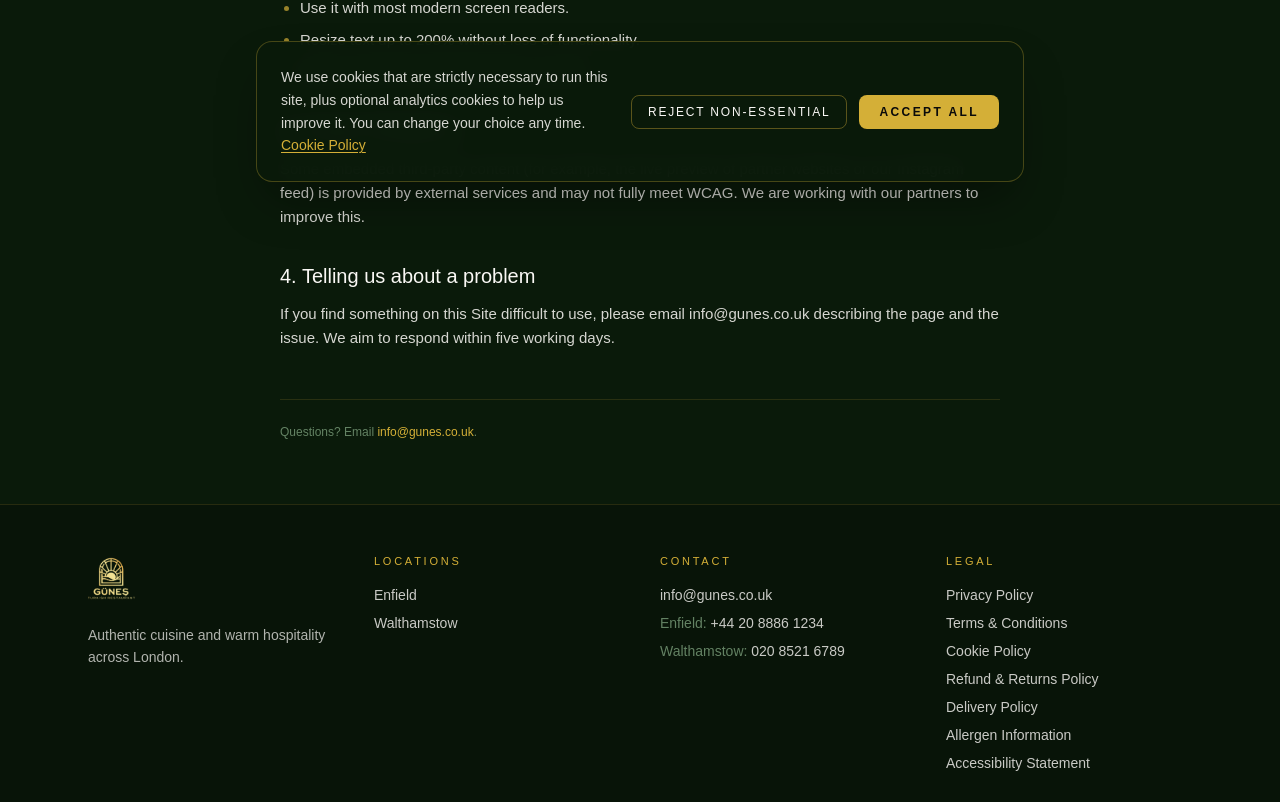
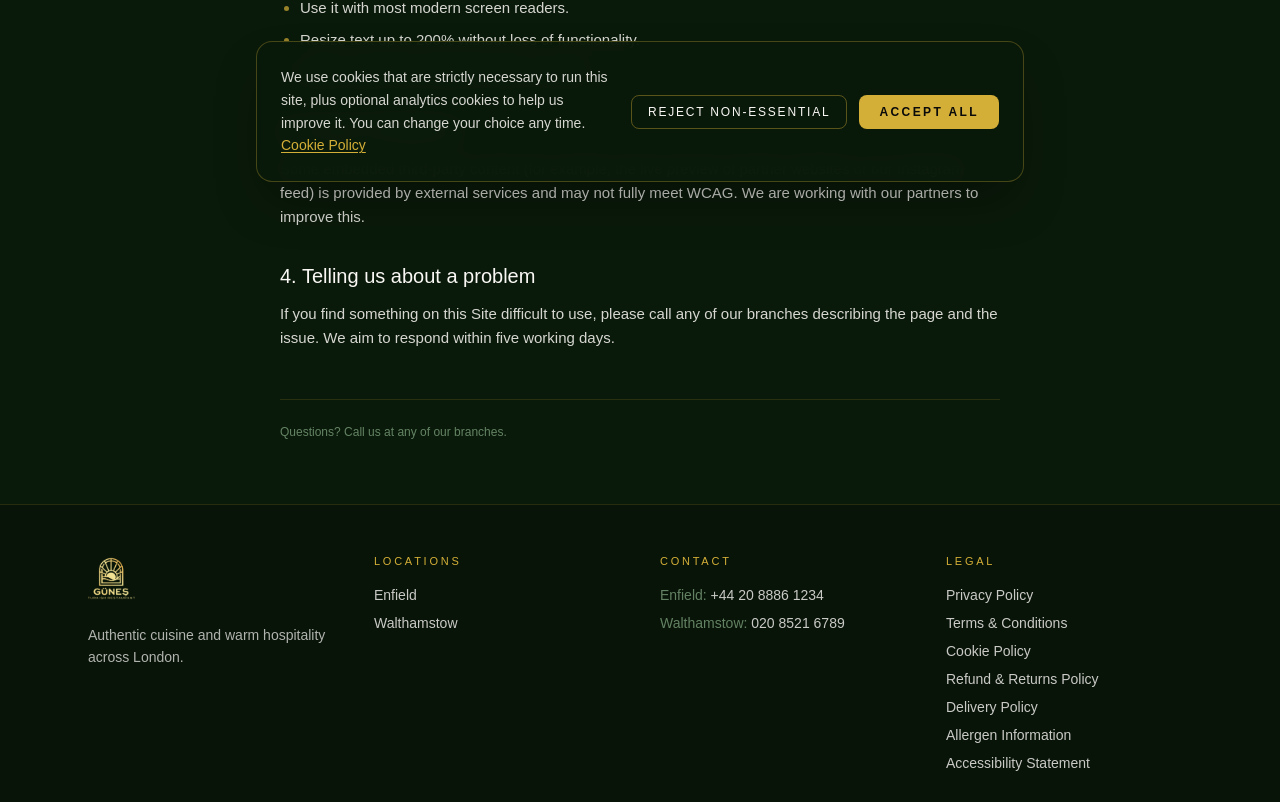
Before and after one commit to ozrovi1/gunes-restaurant, a Next.js app: page /legal/accessibility in a window 1280 px wide. Shown: the part 594-1396 px from the top of the page. Built offline with nearby package versions, Linux system fonts and the light colour scheme.

Commit message:
Remove non-existent info@gunes.co.uk email from all pages and branches

```diff
--- a/src/app/legal/[slug]/page.tsx
+++ b/src/app/legal/[slug]/page.tsx
@@ -94,16 +94,7 @@ export default async function LegalPage({
         </article>
 
         <div className="mt-12 pt-6 border-t border-[#d4af37]/15 text-xs text-[#7a9e7a]/80">
-          <p>
-            Questions? Email{" "}
-            <a
-              href="mailto:info@gunes.co.uk"
-              className="text-[#d4af37] hover:text-[#e8c547] transition-colors"
-            >
-              info@gunes.co.uk
-            </a>
-            .
-          </p>
+          <p>Questions? Call us at any of our branches.</p>
         </div>
       </div>
     </main>
--- a/src/app/locations/[slug]/page.tsx
+++ b/src/app/locations/[slug]/page.tsx
@@ -69,7 +69,6 @@ export default async function BranchPage({ params }: { params: Promise<{ slug: s
           <div className="space-y-2 text-[#faf8f5]/90 text-sm sm:text-base">
             <p>{branch.address}</p>
             <p className="text-[#7a9e7a]">{branch.hours}</p>
-            <a href="mailto:info@gunes.co.uk" className="block hover:text-[#d4af37] transition-colors">info@gunes.co.uk</a>
             <p><a href={`tel:${branch.phone.replace(/\s/g, "")}`} className="hover:text-[#d4af37] transition-colors">Booking: {branch.phone}</a></p>
           </div>
           <div className="flex flex-col sm:flex-row items-center justify-center gap-4 mt-12">
--- a/src/app/locations/page.tsx
+++ b/src/app/locations/page.tsx
@@ -60,9 +60,6 @@ export default function LocationsPage() {
               </a>
             ))}
           </div>
-          <a href="mailto:info@gunes.co.uk" className="block mt-3 text-[#faf8f5]/80 text-xs sm:text-sm hover:text-[#d4af37] transition-colors">
-            info@gunes.co.uk
-          </a>
           <div className="flex flex-wrap items-center justify-center gap-4 mt-6">
             <Link href="/" className="text-[11px] sm:text-[12px] text-[#d4af37] font-medium tracking-[0.15em] uppercase hover:text-[#e8c547] transition-colors">
               Home
--- a/src/app/page.tsx
+++ b/src/app/page.tsx
@@ -64,9 +64,6 @@ export default async function HomePage({
               </a>
             ))}
           </div>
-          <a href="mailto:info@gunes.co.uk" className="block mt-3 text-[#faf8f5]/80 text-xs sm:text-sm hover:text-[#d4af37] transition-colors">
-            info@gunes.co.uk
-          </a>
           <div className="flex flex-wrap items-center justify-center gap-4 mt-6">
             <Link href="/locations" className="text-[11px] sm:text-[12px] text-[#d4af37] font-medium tracking-[0.15em] uppercase hover:text-[#e8c547] transition-colors">
               Locations
--- a/src/components/Footer.tsx
+++ b/src/components/Footer.tsx
@@ -72,14 +72,6 @@ export function Footer() {
               Contact
             </h2>
             <ul className="space-y-2 text-sm">
-              <li>
-                <a
-                  href="mailto:info@gunes.co.uk"
-                  className="hover:text-[#d4af37] transition-colors"
-                >
-                  info@gunes.co.uk
-                </a>
-              </li>
               {branches.map((branch) => (
                 <li key={branch.slug}>
                   <a
--- a/src/data/legal.ts
+++ b/src/data/legal.ts
@@ -31,7 +31,6 @@ export interface Policy {
 
 const COMPANY_NAME = "Gunes Restaurant";
 const TRADING_ADDRESS = "204 Southbury Rd, Enfield EN1 1YQ, United Kingdom";
-const CONTACT_EMAIL = "info@gunes.co.uk";
 
 export const policies: Policy[] = [
   {
@@ -44,7 +43,7 @@ export const policies: Policy[] = [
       {
         heading: "1. Who we are",
         body: [
-          `${COMPANY_NAME} ("we", "us", "our") operates this website and our restaurants in the United Kingdom. Our trading address is ${TRADING_ADDRESS}. For any privacy-related question you can reach us at ${CONTACT_EMAIL}.`,
+          `${COMPANY_NAME} ("we", "us", "our") operates this website and our restaurants in the United Kingdom. Our trading address is ${TRADING_ADDRESS}. For any privacy-related question you can contact us by calling any of our branches.`,
           "We are the data controller for the personal data described in this policy. We comply with the UK General Data Protection Regulation (UK GDPR) and the Data Protection Act 2018.",
         ],
       },
@@ -102,7 +101,7 @@ export const policies: Policy[] = [
         heading: "7. Your rights",
         body: [
           "Under UK GDPR you have the right to: access your data, ask us to correct or delete it, object to or restrict processing, withdraw any consent you have given, and request that we transfer your data to another controller.",
-          `To exercise any of these rights, email us at ${CONTACT_EMAIL}. We will respond within one month.`,
+          `To exercise any of these rights, contact us by calling any of our branches. We will respond within one month.`,
           "If you are not satisfied with our response, you have the right to lodge a complaint with the Information Commissioner's Office (ICO) at ico.org.uk.",
         ],
       },
@@ -179,7 +178,7 @@ export const policies: Policy[] = [
       },
       {
         heading: "9. Contact",
-        body: [`Questions about these terms? Email us at ${CONTACT_EMAIL}.`],
+        body: [`Questions about these terms? Call us at any of our branches.`],
       },
     ],
   },
@@ -261,7 +260,7 @@ export const policies: Policy[] = [
       {
         heading: "6. Contact",
         body: [
-          `For any refund question that is not handled by a delivery platform, email us at ${CONTACT_EMAIL} with your order or booking reference.`,
+          `For any refund question that is not handled by a delivery platform, call the branch that handled your order with your order or booking reference.`,
         ],
       },
     ],
@@ -339,7 +338,7 @@ export const policies: Policy[] = [
       {
         heading: "5. Contact",
         body: [
-          `If you cannot find the information you need, email us at ${CONTACT_EMAIL} or call the branch directly.`,
+          `If you cannot find the information you need, call the branch directly.`,
         ],
       },
     ],
@@ -376,7 +375,7 @@ export const policies: Policy[] = [
       {
         heading: "4. Telling us about a problem",
         body: [
-          `If you find something on this Site difficult to use, please email ${CONTACT_EMAIL} describing the page and the issue. We aim to respond within five working days.`,
+          `If you find something on this Site difficult to use, please call any of our branches describing the page and the issue. We aim to respond within five working days.`,
         ],
       },
     ],
```
